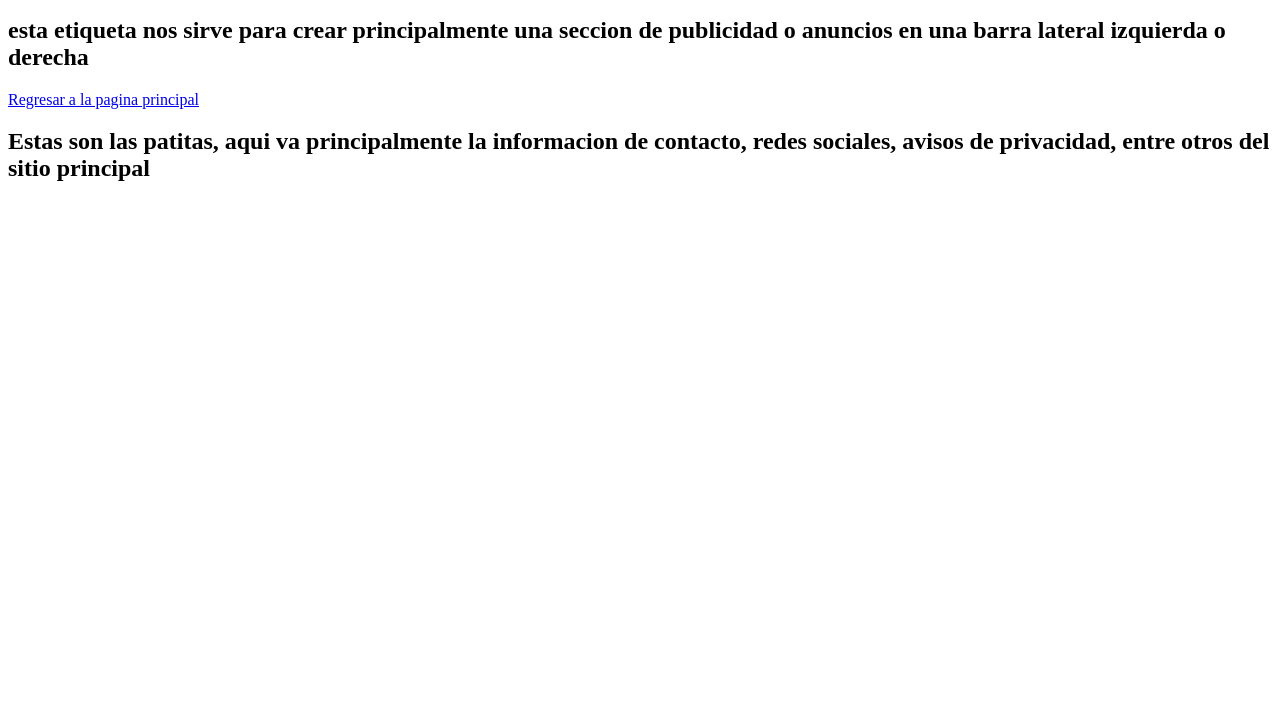
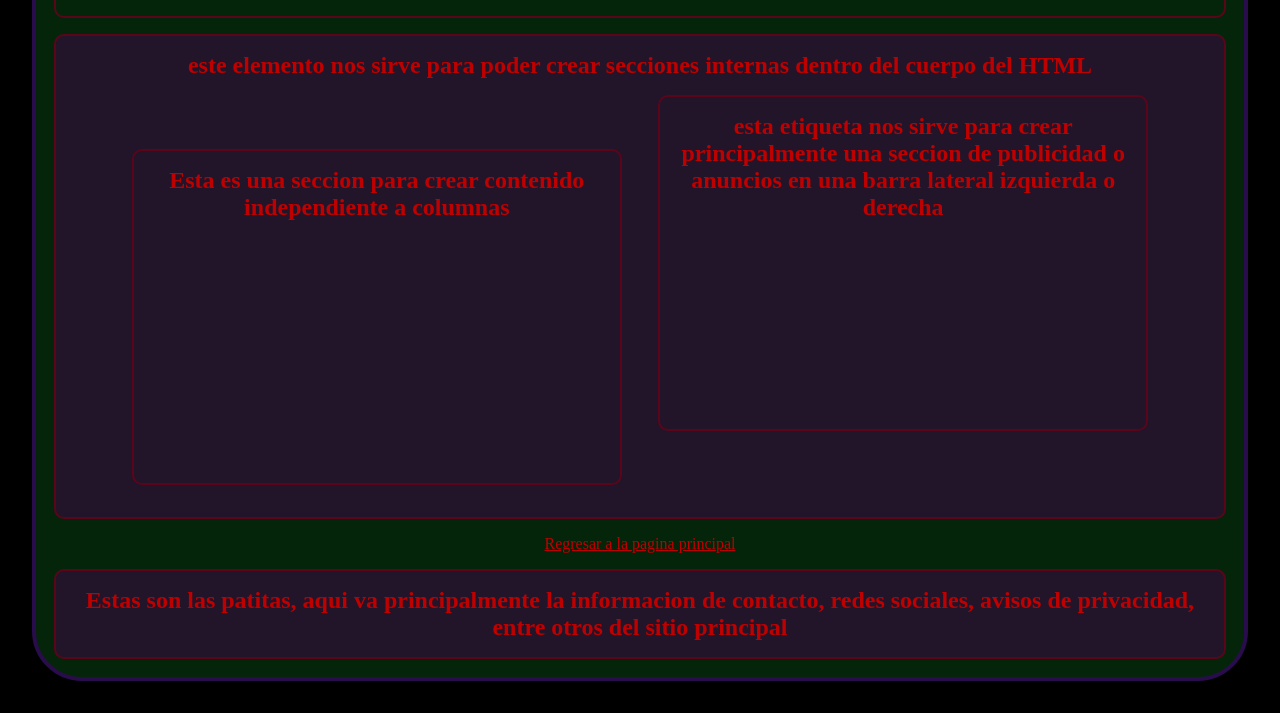
Before and after one commit to ElEnciso/4IV10_Encio_Galaz_Mauro_Alfredo_PSW, a plain HTML site: page 01HTML/principal.html in a window 1280 px wide. Shown: the part 204-917 px from the top of the page. Before the commit the page ends 800 px from the top, so only its background shows below. Drawn offline with Linux system fonts and the light colour scheme.

Commit message:
css estructura basica

```diff
--- /dev/null
+++ b/01HTML/css/stylebasica.css
@@ -0,0 +1,37 @@
+*{
+    padding: 0;
+    margin: 0;
+    color: rgb(190, 0, 0);
+    text-align: center;
+}
+
+html, body{
+    background-color: rgb(0, 0, 0);
+}
+
+.main-container{
+    border: 4px solid rgb(41, 12, 75);
+    border-radius: 50px;
+    margin: 2rem;
+    background-color: rgb(4, 37, 9);
+    padding: 2px;
+}
+
+nav, section, footer, aside, article, header{
+    border: 2px solid rgb(90, 5, 26);
+    margin: 1rem;
+    border-radius: 10px;
+    padding: 1rem;
+}
+
+article, aside{
+    width: 40%;
+    display: inline-block;
+    height: 300px;
+    padding: 1rem;
+}
+
+nav, footer, section{
+    background-color:rgba(62, 7, 71, 0.531);
+
+}
--- a/01HTML/principal.html
+++ b/01HTML/principal.html
@@ -5,6 +5,7 @@
     <meta http-equiv="X-UA-Compatible" content="IE=edge">
     <meta name="viewport" content="width=device-width, initial-scale=1.0">
     <title>Estructura basica</title>
+    <link rel="stylesheet" href="./css/stylebasica.css">
 </head>
 <body>
     <div class="main-container">
```
